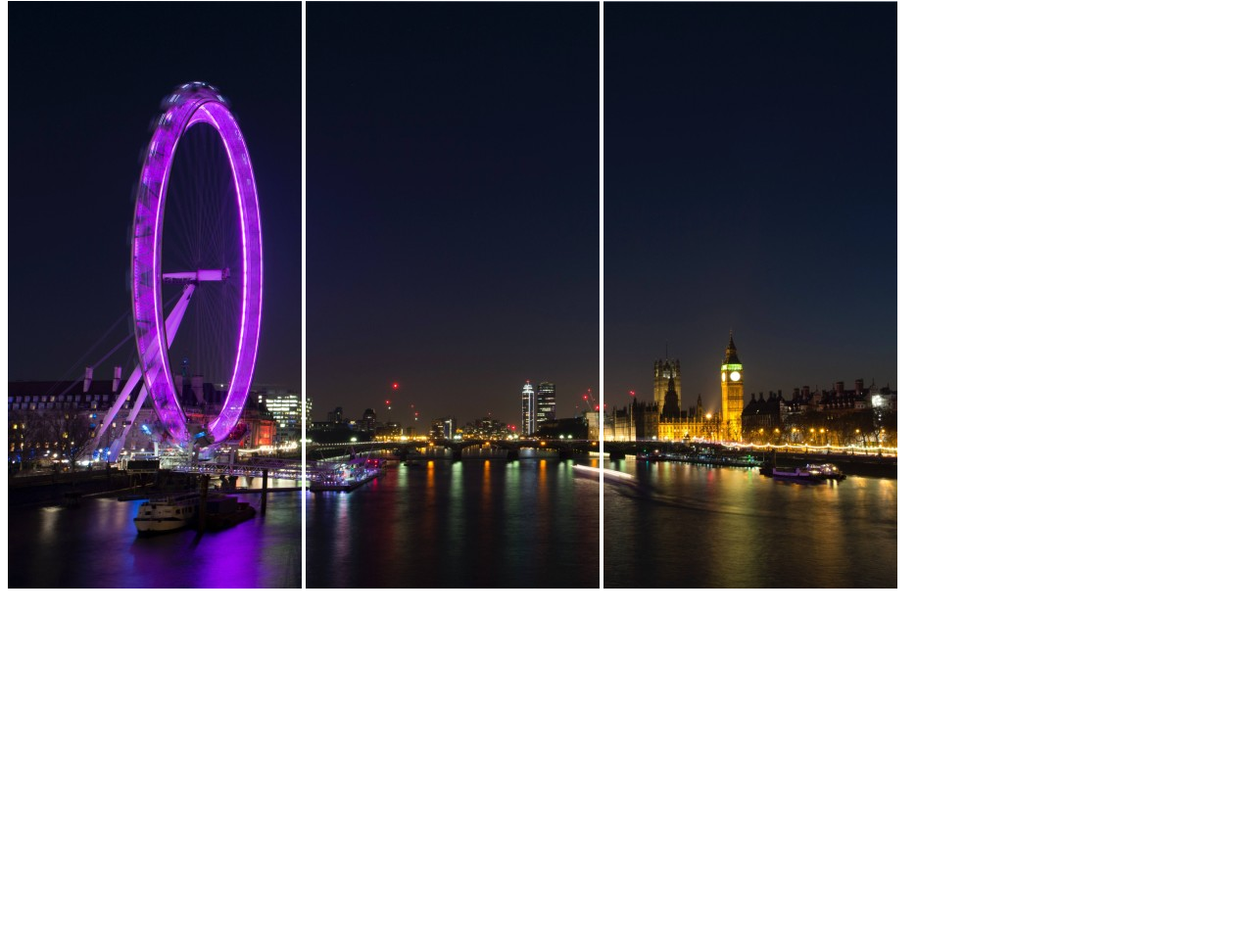
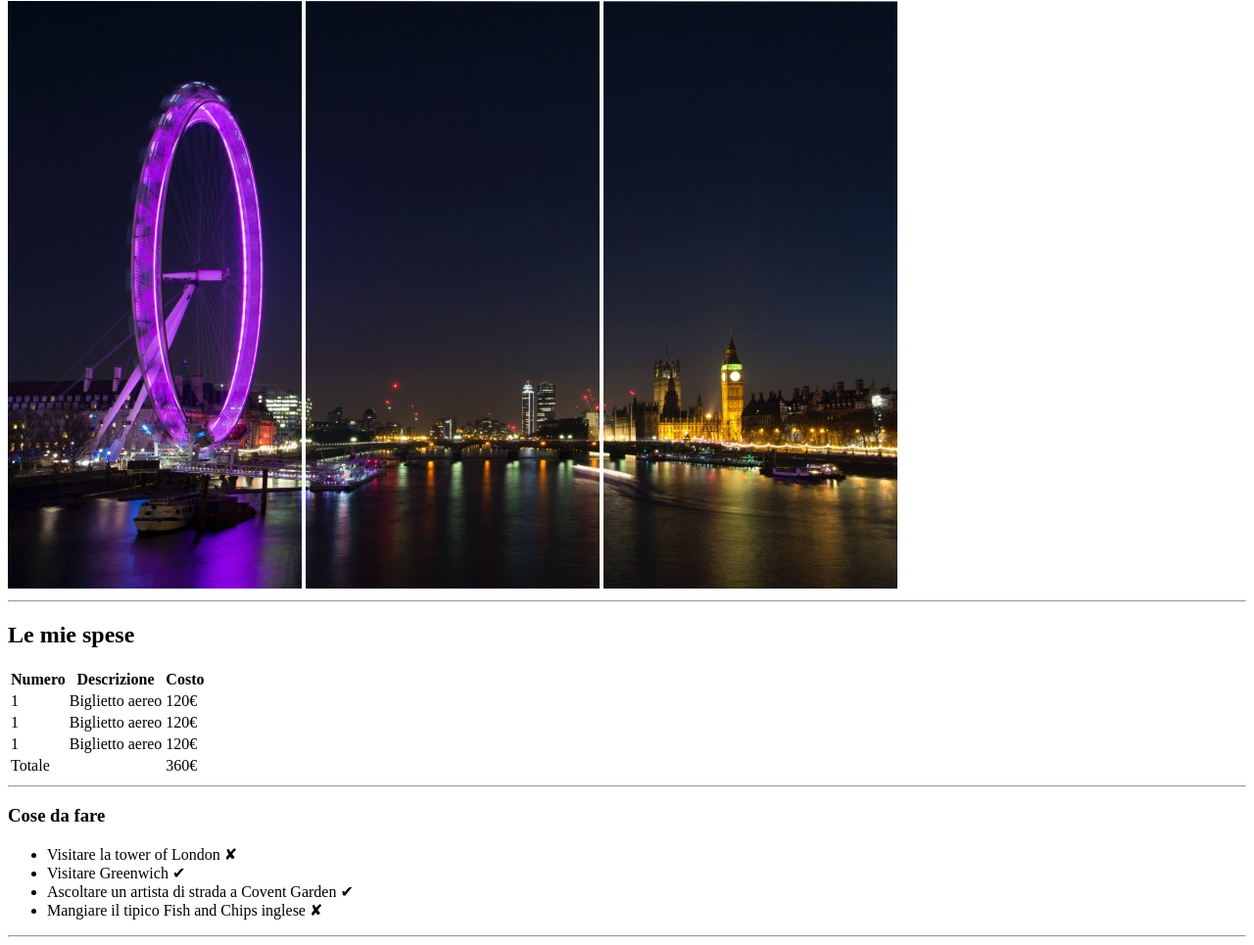
Before and after one commit to RomeoAlex/html-london-trip, a plain HTML site: page index.html in a window 1280 px wide. Shown: the part 79-1044 px from the top of the page at 98% size. Before the commit the page ends 800 px from the top, so only its background shows below. Drawn offline with Linux system fonts and the light colour scheme.

Commit message:
Inserita seconda sezione

```diff
--- a/index.html
+++ b/index.html
@@ -4,7 +4,7 @@
     <meta charset="UTF-8">
     <meta http-equiv="X-UA-Compatible" content="IE=edge">
     <meta name="viewport" content="width=device-width, initial-scale=1.0">
-    <title>Document</title>
+    <title>Viaggio a Londra</title>
 </head>
 <body>
     <header>
@@ -15,8 +15,51 @@
         <img src="img/pexels-bill-emrich-230794-1.jpg" alt="vista notturna del London Bridge">
         <img src="img/pexels-bill-emrich-230794-2.jpg" alt="vista notturna del Palazzo di Westminster">
     </header>
+    <!-- separatore linea -->
+    <hr>
     <main>
-
+        <!-- introduzione con tabella -->
+        <h2>Le mie spese</h2>
+        <table>
+            <tr>
+                <th>Numero</th>
+                <th>Descrizione</th>
+                <th>Costo</th>
+            </tr>
+            <tr>
+                <td>1</td>
+                <td>Biglietto aereo</td>
+                <td>120€</td>
+            </tr>
+            <tr>
+                <td>1</td>
+                <td>Biglietto aereo</td>
+                <td>120€</td>
+            </tr><tr>
+                <td>1</td>
+                <td>Biglietto aereo</td>
+                <td>120€</td>
+            </tr>
+            <tr>
+                <td colspan="2">Totale</td>
+                <td>360€</td>
+            </tr>
+        </table>
+        <!-- separatore linea -->
+    <hr>
+        <!-- sezione secondaria -->
+        <section>
+            <!-- titolo e lista -->
+            <h3>Cose da fare</h3>
+            <ul>
+                <li>Visitare la tower of London &#10008;</li>
+                <li>Visitare Greenwich &#10004;</li>
+                <li>Ascoltare un artista di strada a Covent Garden &#10004;</li>
+                <li>Mangiare il tipico Fish and Chips inglese &#10008;</li> <!-- Il fish and chips è irlandese...-->
+            </ul>
+        </section>
+        <!-- separatore linea -->
+    <hr>
     </main>
 </body>
 </html>
```
